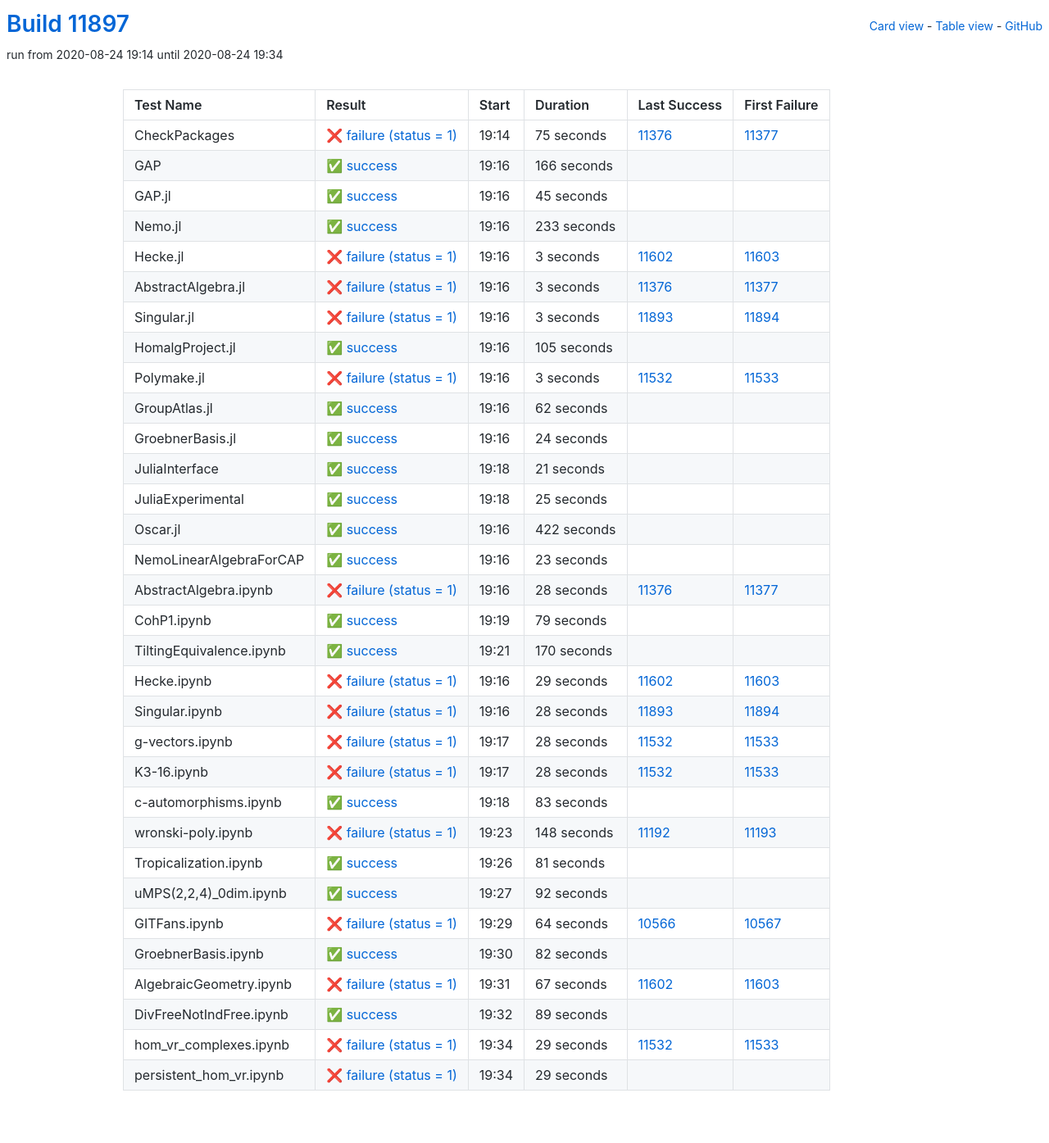
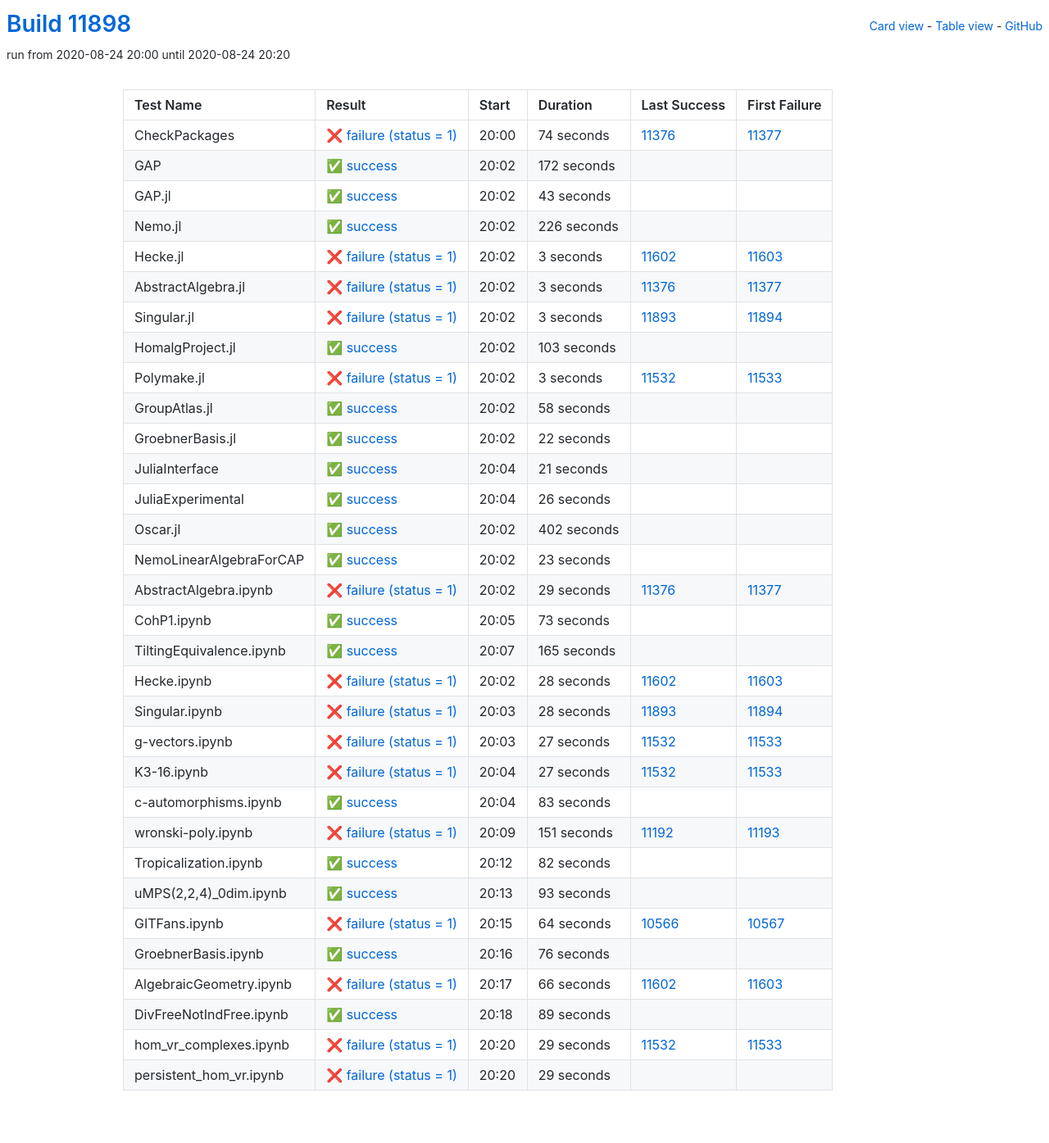
Before and after one commit to oscar-system/oscar-ci-status, a Jekyll site: the page built from table.html, in a window 1280 px wide. Shown: the whole page at 82% size. Built offline with Jekyll 4.4.1, drawn with Linux system fonts in a browser that asks for light colours.

Commit message:
Build #11898

```diff
--- a/_data/ci.yml
+++ b/_data/ci.yml
@@ -1,6 +1,6 @@
 ---
-build: 11897
-build_url: https://oscarci.mathematik.uni-kl.de/job/oscar/11897/
+build: 11898
+build_url: https://oscarci.mathematik.uni-kl.de/job/oscar/11898/
 job: oscar
 organization: oscar-system
 repo: oscar-ci-status
@@ -8,56 +8,56 @@
 tests:
 - name: CheckPackages
   id: checkpackages
-  log: https://oscarci.mathematik.uni-kl.de/job/oscar/11897/artifact/logs/build-11897/CheckPackages.log
-  start: 2020-08-24 19:14
+  log: https://oscarci.mathematik.uni-kl.de/job/oscar/11898/artifact/logs/build-11898/CheckPackages.log
+  start: 2020-08-24 20:00
   success: false
   exitcode: 1
   status: failure
-  duration: 75
+  duration: 74
   last_success: 11376
   last_success_url: https://oscarci.mathematik.uni-kl.de/job/oscar/11376/
   first_failure: 11377
   first_failure_url: https://oscarci.mathematik.uni-kl.de/job/oscar/11377/
 - name: GAP
   id: gap
-  log: https://oscarci.mathematik.uni-kl.de/job/oscar/11897/artifact/logs/build-11897/GAP.log
-  start: 2020-08-24 19:16
+  log: https://oscarci.mathematik.uni-kl.de/job/oscar/11898/artifact/logs/build-11898/GAP.log
+  start: 2020-08-24 20:02
   success: true
   exitcode: 0
   status: success
-  duration: 166
+  duration: 172
   last_success: false
   last_success_url:
   first_failure: false
   first_failure_url:
 - name: GAP.jl
   id: gap-jl
-  log: https://oscarci.mathematik.uni-kl.de/job/oscar/11897/artifact/logs/build-11897/GAP.jl.log
-  start: 2020-08-24 19:16
+  log: https://oscarci.mathematik.uni-kl.de/job/oscar/11898/artifact/logs/build-11898/GAP.jl.log
+  start: 2020-08-24 20:02
   success: true
   exitcode: 0
   status: success
-  duration: 45
+  duration: 43
   last_success: false
   last_success_url:
   first_failure: false
   first_failure_url:
 - name: Nemo.jl
   id: nemo-jl
-  log: https://oscarci.mathematik.uni-kl.de/job/oscar/11897/artifact/logs/build-11897/Nemo.jl.log
-  start: 2020-08-24 19:16
+  log: https://oscarci.mathematik.uni-kl.de/job/oscar/11898/artifact/logs/build-11898/Nemo.jl.log
+  start: 2020-08-24 20:02
   success: true
   exitcode: 0
   status: success
-  duration: 233
+  duration: 226
   last_success: false
   last_success_url:
   first_failure: false
   first_failure_url:
 - name: Hecke.jl
   id: hecke-jl
-  log: https://oscarci.mathematik.uni-kl.de/job/oscar/11897/artifact/logs/build-11897/Hecke.jl.log
-  start: 2020-08-24 19:16
+  log: https://oscarci.mathematik.uni-kl.de/job/oscar/11898/artifact/logs/build-11898/Hecke.jl.log
+  start: 2020-08-24 20:02
   success: false
   exitcode: 1
   status: failure
@@ -68,8 +68,8 @@
   first_failure_url: https://oscarci.mathematik.uni-kl.de/job/oscar/11603/
 - name: AbstractAlgebra.jl
   id: abstractalgebra-jl
-  log: https://oscarci.mathematik.uni-kl.de/job/oscar/11897/artifact/logs/build-11897/AbstractAlgebra.jl.log
-  start: 2020-08-24 19:16
+  log: https://oscarci.mathematik.uni-kl.de/job/oscar/11898/artifact/logs/build-11898/AbstractAlgebra.jl.log
+  start: 2020-08-24 20:02
   success: false
   exitcode: 1
   status: failure
@@ -80,8 +80,8 @@
   first_failure_url: https://oscarci.mathematik.uni-kl.de/job/oscar/11377/
 - name: Singular.jl
   id: singular-jl
-  log: https://oscarci.mathematik.uni-kl.de/job/oscar/11897/artifact/logs/build-11897/Singular.jl.log
-  start: 2020-08-24 19:16
+  log: https://oscarci.mathematik.uni-kl.de/job/oscar/11898/artifact/logs/build-11898/Singular.jl.log
+  start: 2020-08-24 20:02
   success: false
   exitcode: 1
   status: failure
@@ -92,20 +92,20 @@
   first_failure_url: https://oscarci.mathematik.uni-kl.de/job/oscar/11894/
 - name: HomalgProject.jl
   id: homalgproject-jl
-  log: https://oscarci.mathematik.uni-kl.de/job/oscar/11897/artifact/logs/build-11897/HomalgProject.jl.log
-  start: 2020-08-24 19:16
+  log: https://oscarci.mathematik.uni-kl.de/job/oscar/11898/artifact/logs/build-11898/HomalgProject.jl.log
+  start: 2020-08-24 20:02
   success: true
   exitcode: 0
   status: success
-  duration: 105
+  duration: 103
   last_success: false
   last_success_url:
   first_failure: false
   first_failure_url:
 - name: Polymake.jl
   id: polymake-jl
-  log: https://oscarci.mathematik.uni-kl.de/job/oscar/11897/artifact/logs/build-11897/Polymake.jl.log
-  start: 2020-08-24 19:16
+  log: https://oscarci.mathematik.uni-kl.de/job/oscar/11898/artifact/logs/build-11898/Polymake.jl.log
+  start: 2020-08-24 20:02
   success: false
   exitcode: 1
   status: failure
@@ -116,32 +116,32 @@
   first_failure_url: https://oscarci.mathematik.uni-kl.de/job/oscar/11533/
 - name: GroupAtlas.jl
   id: groupatlas-jl
-  log: https://oscarci.mathematik.uni-kl.de/job/oscar/11897/artifact/logs/build-11897/GroupAtlas.jl.log
-  start: 2020-08-24 19:16
+  log: https://oscarci.mathematik.uni-kl.de/job/oscar/11898/artifact/logs/build-11898/GroupAtlas.jl.log
+  start: 2020-08-24 20:02
   success: true
   exitcode: 0
   status: success
-  duration: 62
+  duration: 58
   last_success: false
   last_success_url:
   first_failure: false
   first_failure_url:
 - name: GroebnerBasis.jl
   id: groebnerbasis-jl
-  log: https://oscarci.mathematik.uni-kl.de/job/oscar/11897/artifact/logs/build-11897/GroebnerBasis.jl.log
-  start: 2020-08-24 19:16
+  log: https://oscarci.mathematik.uni-kl.de/job/oscar/11898/artifact/logs/build-11898/GroebnerBasis.jl.log
+  start: 2020-08-24 20:02
   success: true
   exitcode: 0
   status: success
-  duration: 24
+  duration: 22
   last_success: false
   last_success_url:
   first_failure: false
   first_failure_url:
 - name: JuliaInterface
   id: juliainterface
-  log: https://oscarci.mathematik.uni-kl.de/job/oscar/11897/artifact/logs/build-11897/JuliaInterface.log
-  start: 2020-08-24 19:18
+  log: https://oscarci.mathematik.uni-kl.de/job/oscar/11898/artifact/logs/build-11898/JuliaInterface.log
+  start: 2020-08-24 20:04
   success: true
   exitcode: 0
   status: success
@@ -152,32 +152,32 @@
   first_failure_url:
 - name: JuliaExperimental
   id: juliaexperimental
-  log: https://oscarci.mathematik.uni-kl.de/job/oscar/11897/artifact/logs/build-11897/JuliaExperimental.log
-  start: 2020-08-24 19:18
+  log: https://oscarci.mathematik.uni-kl.de/job/oscar/11898/artifact/logs/build-11898/JuliaExperimental.log
+  start: 2020-08-24 20:04
   success: true
   exitcode: 0
   status: success
-  duration: 25
+  duration: 26
   last_success: false
   last_success_url:
   first_failure: false
   first_failure_url:
 - name: Oscar.jl
   id: oscar-jl
-  log: https://oscarci.mathematik.uni-kl.de/job/oscar/11897/artifact/logs/build-11897/Oscar.jl.log
-  start: 2020-08-24 19:16
+  log: https://oscarci.mathematik.uni-kl.de/job/oscar/11898/artifact/logs/build-11898/Oscar.jl.log
+  start: 2020-08-24 20:02
   success: true
   exitcode: 0
   status: success
-  duration: 422
+  duration: 402
   last_success: false
   last_success_url:
   first_failure: false
   first_failure_url:
 - name: NemoLinearAlgebraForCAP
   id: nemolinearalgebraforcap
-  log: https://oscarci.mathematik.uni-kl.de/job/oscar/11897/artifact/logs/build-11897/NemoLinearAlgebraForCAP.log
-  start: 2020-08-24 19:16
+  log: https://oscarci.mathematik.uni-kl.de/job/oscar/11898/artifact/logs/build-11898/NemoLinearAlgebraForCAP.log
+  start: 2020-08-24 20:02
   success: true
   exitcode: 0
   status: success
@@ -188,56 +188,56 @@
   first_failure_url:
 - name: AbstractAlgebra.ipynb
   id: abstractalgebra-ipynb
-  log: https://oscarci.mathematik.uni-kl.de/job/oscar/11897/artifact/logs/build-11897/AbstractAlgebra.ipynb.log
-  start: 2020-08-24 19:16
+  log: https://oscarci.mathematik.uni-kl.de/job/oscar/11898/artifact/logs/build-11898/AbstractAlgebra.ipynb.log
+  start: 2020-08-24 20:02
   success: false
   exitcode: 1
   status: failure
-  duration: 28
+  duration: 29
   last_success: 11376
   last_success_url: https://oscarci.mathematik.uni-kl.de/job/oscar/11376/
   first_failure: 11377
   first_failure_url: https://oscarci.mathematik.uni-kl.de/job/oscar/11377/
 - name: CohP1.ipynb
   id: cohp1-ipynb
-  log: https://oscarci.mathematik.uni-kl.de/job/oscar/11897/artifact/logs/build-11897/CohP1.ipynb.log
-  start: 2020-08-24 19:19
+  log: https://oscarci.mathematik.uni-kl.de/job/oscar/11898/artifact/logs/build-11898/CohP1.ipynb.log
+  start: 2020-08-24 20:05
   success: true
   exitcode: 0
   status: success
-  duration: 79
+  duration: 73
   last_success: false
   last_success_url:
   first_failure: false
   first_failure_url:
 - name: TiltingEquivalence.ipynb
   id: tiltingequivalence-ipynb
-  log: https://oscarci.mathematik.uni-kl.de/job/oscar/11897/artifact/logs/build-11897/TiltingEquivalence.ipynb.log
-  start: 2020-08-24 19:21
+  log: https://oscarci.mathematik.uni-kl.de/job/oscar/11898/artifact/logs/build-11898/TiltingEquivalence.ipynb.log
+  start: 2020-08-24 20:07
   success: true
   exitcode: 0
   status: success
-  duration: 170
+  duration: 165
   last_success: false
   last_success_url:
   first_failure: false
   first_failure_url:
 - name: Hecke.ipynb
   id: hecke-ipynb
-  log: https://oscarci.mathematik.uni-kl.de/job/oscar/11897/artifact/logs/build-11897/Hecke.ipynb.log
-  start: 2020-08-24 19:16
+  log: https://oscarci.mathematik.uni-kl.de/job/oscar/11898/artifact/logs/build-11898/Hecke.ipynb.log
+  start: 2020-08-24 20:02
   success: false
   exitcode: 1
   status: failure
-  duration: 29
+  duration: 28
   last_success: 11602
   last_success_url: https://oscarci.mathematik.uni-kl.de/job/oscar/11602/
   first_failure: 11603
   first_failure_url: https://oscarci.mathematik.uni-kl.de/job/oscar/11603/
 - name: Singular.ipynb
   id: singular-ipynb
-  log: https://oscarci.mathematik.uni-kl.de/job/oscar/11897/artifact/logs/build-11897/Singular.ipynb.log
-  start: 2020-08-24 19:16
+  log: https://oscarci.mathematik.uni-kl.de/job/oscar/11898/artifact/logs/build-11898/Singular.ipynb.log
+  start: 2020-08-24 20:03
   success: false
   exitcode: 1
   status: failure
@@ -248,32 +248,32 @@
   first_failure_url: https://oscarci.mathematik.uni-kl.de/job/oscar/11894/
 - name: g-vectors.ipynb
   id: g-vectors-ipynb
-  log: https://oscarci.mathematik.uni-kl.de/job/oscar/11897/artifact/logs/build-11897/g-vectors.ipynb.log
-  start: 2020-08-24 19:17
+  log: https://oscarci.mathematik.uni-kl.de/job/oscar/11898/artifact/logs/build-11898/g-vectors.ipynb.log
+  start: 2020-08-24 20:03
   success: false
   exitcode: 1
   status: failure
-  duration: 28
+  duration: 27
   last_success: 11532
   last_success_url: https://oscarci.mathematik.uni-kl.de/job/oscar/11532/
   first_failure: 11533
   first_failure_url: https://oscarci.mathematik.uni-kl.de/job/oscar/11533/
 - name: K3-16.ipynb
   id: k3-16-ipynb
-  log: https://oscarci.mathematik.uni-kl.de/job/oscar/11897/artifact/logs/build-11897/K3-16.ipynb.log
-  start: 2020-08-24 19:17
+  log: https://oscarci.mathematik.uni-kl.de/job/oscar/11898/artifact/logs/build-11898/K3-16.ipynb.log
+  start: 2020-08-24 20:04
   success: false
   exitcode: 1
   status: failure
-  duration: 28
+  duration: 27
   last_success: 11532
   last_success_url: https://oscarci.mathematik.uni-kl.de/job/oscar/11532/
   first_failure: 11533
   first_failure_url: https://oscarci.mathematik.uni-kl.de/job/oscar/11533/
 - name: c-automorphisms.ipynb
   id: c-automorphisms-ipynb
-  log: https://oscarci.mathematik.uni-kl.de/job/oscar/11897/artifact/logs/build-11897/c-automorphisms.ipynb.log
-  start: 2020-08-24 19:18
+  log: https://oscarci.mathematik.uni-kl.de/job/oscar/11898/artifact/logs/build-11898/c-automorphisms.ipynb.log
+  start: 2020-08-24 20:04
   success: true
   exitcode: 0
   status: success
@@ -284,44 +284,44 @@
   first_failure_url:
 - name: wronski-poly.ipynb
   id: wronski-poly-ipynb
-  log: https://oscarci.mathematik.uni-kl.de/job/oscar/11897/artifact/logs/build-11897/wronski-poly.ipynb.log
-  start: 2020-08-24 19:23
+  log: https://oscarci.mathematik.uni-kl.de/job/oscar/11898/artifact/logs/build-11898/wronski-poly.ipynb.log
+  start: 2020-08-24 20:09
   success: false
   exitcode: 1
   status: failure
-  duration: 148
+  duration: 151
   last_success: 11192
   last_success_url: https://oscarci.mathematik.uni-kl.de/job/oscar/11192/
   first_failure: 11193
   first_failure_url: https://oscarci.mathematik.uni-kl.de/job/oscar/11193/
 - name: Tropicalization.ipynb
   id: tropicalization-ipynb
-  log: https://oscarci.mathematik.uni-kl.de/job/oscar/11897/artifact/logs/build-11897/Tropicalization.ipynb.log
-  start: 2020-08-24 19:26
+  log: https://oscarci.mathematik.uni-kl.de/job/oscar/11898/artifact/logs/build-11898/Tropicalization.ipynb.log
+  start: 2020-08-24 20:12
   success: true
   exitcode: 0
   status: success
-  duration: 81
+  duration: 82
   last_success: false
   last_success_url:
   first_failure: false
   first_failure_url:
 - name: uMPS(2,2,4)_0dim.ipynb
   id: umps-2-2-4-0dim-ipynb
-  log: https://oscarci.mathematik.uni-kl.de/job/oscar/11897/artifact/logs/build-11897/uMPS-2-2-4-_0dim.ipynb.log
-  start: 2020-08-24 19:27
+  log: https://oscarci.mathematik.uni-kl.de/job/oscar/11898/artifact/logs/build-11898/uMPS-2-2-4-_0dim.ipynb.log
+  start: 2020-08-24 20:13
   success: true
   exitcode: 0
   status: success
-  duration: 92
+  duration: 93
   last_success: false
   last_success_url:
   first_failure: false
   first_failure_url:
 - name: GITFans.ipynb
   id: gitfans-ipynb
-  log: https://oscarci.mathematik.uni-kl.de/job/oscar/11897/artifact/logs/build-11897/GITFans.ipynb.log
-  start: 2020-08-24 19:29
+  log: https://oscarci.mathematik.uni-kl.de/job/oscar/11898/artifact/logs/build-11898/GITFans.ipynb.log
+  start: 2020-08-24 20:15
   success: false
   exitcode: 1
   status: failure
@@ -332,32 +332,32 @@
   first_failure_url: https://oscarci.mathematik.uni-kl.de/job/oscar/10567/
 - name: GroebnerBasis.ipynb
   id: groebnerbasis-ipynb
-  log: https://oscarci.mathematik.uni-kl.de/job/oscar/11897/artifact/logs/build-11897/GroebnerBasis.ipynb.log
-  start: 2020-08-24 19:30
+  log: https://oscarci.mathematik.uni-kl.de/job/oscar/11898/artifact/logs/build-11898/GroebnerBasis.ipynb.log
+  start: 2020-08-24 20:16
   success: true
   exitcode: 0
   status: success
-  duration: 82
+  duration: 76
   last_success: false
   last_success_url:
   first_failure: false
   first_failure_url:
 - name: AlgebraicGeometry.ipynb
   id: algebraicgeometry-ipynb
-  log: https://oscarci.mathematik.uni-kl.de/job/oscar/11897/artifact/logs/build-11897/AlgebraicGeometry.ipynb.log
-  start: 2020-08-24 19:31
+  log: https://oscarci.mathematik.uni-kl.de/job/oscar/11898/artifact/logs/build-11898/AlgebraicGeometry.ipynb.log
+  start: 2020-08-24 20:17
   success: false
   exitcode: 1
   status: failure
-  duration: 67
+  duration: 66
   last_success: 11602
   last_success_url: https://oscarci.mathematik.uni-kl.de/job/oscar/11602/
   first_failure: 11603
   first_failure_url: https://oscarci.mathematik.uni-kl.de/job/oscar/11603/
 - name: DivFreeNotIndFree.ipynb
   id: divfreenotindfree-ipynb
-  log: https://oscarci.mathematik.uni-kl.de/job/oscar/11897/artifact/logs/build-11897/DivFreeNotIndFree.ipynb.log
-  start: 2020-08-24 19:32
+  log: https://oscarci.mathematik.uni-kl.de/job/oscar/11898/artifact/logs/build-11898/DivFreeNotIndFree.ipynb.log
+  start: 2020-08-24 20:18
   success: true
   exitcode: 0
   status: success
@@ -368,8 +368,8 @@
   first_failure_url:
 - name: hom_vr_complexes.ipynb
   id: hom-vr-complexes-ipynb
-  log: https://oscarci.mathematik.uni-kl.de/job/oscar/11897/artifact/logs/build-11897/hom_vr_complexes.ipynb.log
-  start: 2020-08-24 19:34
+  log: https://oscarci.mathematik.uni-kl.de/job/oscar/11898/artifact/logs/build-11898/hom_vr_complexes.ipynb.log
+  start: 2020-08-24 20:20
   success: false
   exitcode: 1
   status: failure
@@ -380,8 +380,8 @@
   first_failure_url: https://oscarci.mathematik.uni-kl.de/job/oscar/11533/
 - name: persistent_hom_vr.ipynb
   id: persistent-hom-vr-ipynb
-  log: https://oscarci.mathematik.uni-kl.de/job/oscar/11897/artifact/logs/build-11897/persistent_hom_vr.ipynb.log
-  start: 2020-08-24 19:34
+  log: https://oscarci.mathematik.uni-kl.de/job/oscar/11898/artifact/logs/build-11898/persistent_hom_vr.ipynb.log
+  start: 2020-08-24 20:20
   success: false
   exitcode: 1
   status: failure
```
Also changed, not shown: README.md.
